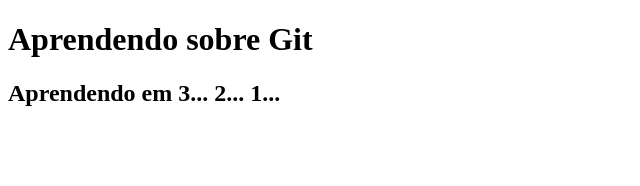
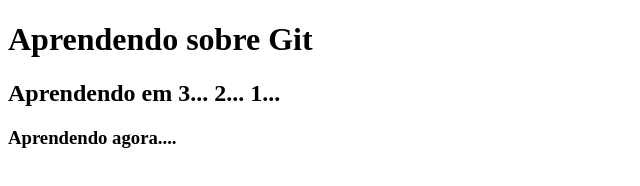
Before and after one commit to ViAndrade/Engenharia-de-Software-III, a plain HTML site: page index.html in a window 1280 px wide. Shown: the whole page, without its empty margins (0-640 px from the left). Drawn offline with Linux system fonts and the light colour scheme.

Commit message:
meu segundo commit, treinando

```diff
--- a/index.html
+++ b/index.html
@@ -9,5 +9,6 @@
 <body>
     <h1>Aprendendo sobre Git</h1>
     <h2>Aprendendo em 3... 2... 1...</h2>
+    <h3>Aprendendo agora....</h3>
 </body>
 </html>
```
